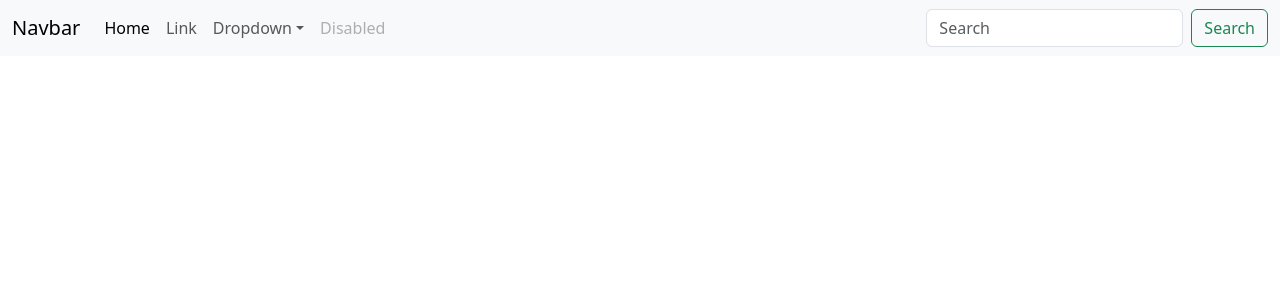
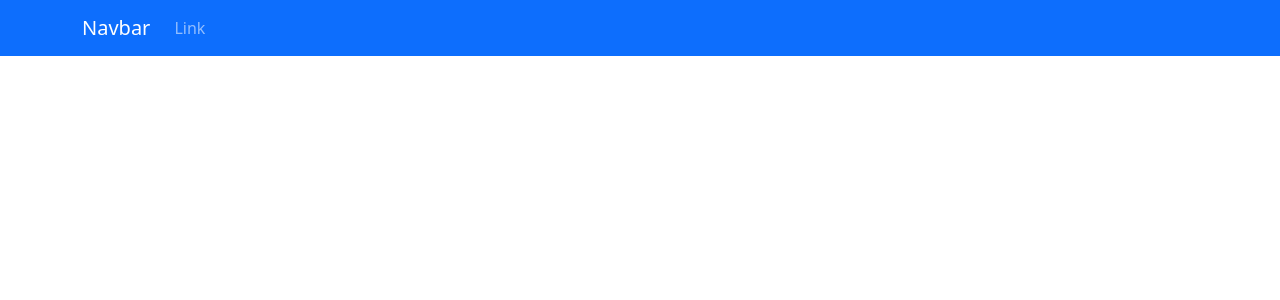
Before and after one commit to saurabhprasadsah/React_News_API, a React (Create React App) app: page / in a window 1280 px wide. Shown: the top 300 px of the page. Built offline with nearby package versions, Linux system fonts and the light colour scheme.

Commit message:
reactapp

```diff
--- a/src/App.jsx
+++ b/src/App.jsx
@@ -3,39 +3,19 @@
 function App() {
   return (
     <>
-      <nav className="navbar navbar-expand-lg bg-body-tertiary">
-        <div className="container-fluid">
-          <a className="navbar-brand" href="#">Navbar</a>
+      <nav className="navbar navbar-expand-lg bg-primary" data-bs-theme="dark">
+        <div className="container">
+          <a className="navbar-brand" href="#" >Navbar</a>
+
           <button className="navbar-toggler" type="button" data-bs-toggle="collapse" data-bs-target="#navbarSupportedContent" aria-controls="navbarSupportedContent" aria-expanded="false" aria-label="Toggle navigation">
             <span className="navbar-toggler-icon"></span>
           </button>
           <div className="collapse navbar-collapse" id="navbarSupportedContent">
             <ul className="navbar-nav me-auto mb-2 mb-lg-0">
-              <li className="nav-item">
-                <a className="nav-link active" aria-current="page" href="#">Home</a>
-              </li>
-              <li className="nav-item">
-                <a className="nav-link" href="#">Link</a>
-              </li>
-              <li className="nav-item dropdown">
-                <a className="nav-link dropdown-toggle" href="#" role="button" data-bs-toggle="dropdown" aria-expanded="false">
-                  Dropdown
-                </a>
-                <ul className="dropdown-menu">
-                  <li><a className="dropdown-item" href="#">Action</a></li>
-                  <li><a className="dropdown-item" href="#">Another action</a></li>
-                  <li><hr className="dropdown-divider" /></li>
-                  <li><a className="dropdown-item" href="#">Something else here</a></li>
-                </ul>
-              </li>
-              <li className="nav-item">
-                <a className="nav-link disabled" aria-disabled="true">Disabled</a>
+            <li className="nav-item">
+                <a className="nav-link" href="#"> Link</a>
               </li>
             </ul>
-            <form className="d-flex" role="search">
-              <input className="form-control me-2" type="search" placeholder="Search" aria-label="Search" />
-              <button className="btn btn-outline-success" type="submit">Search</button>
-            </form>
           </div>
         </div>
       </nav>
```
